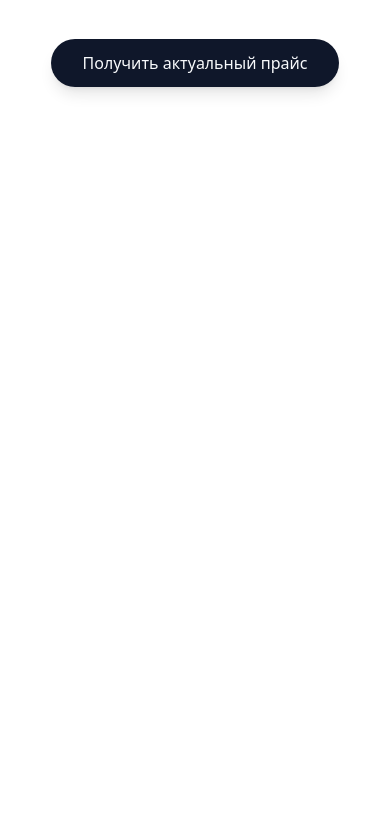
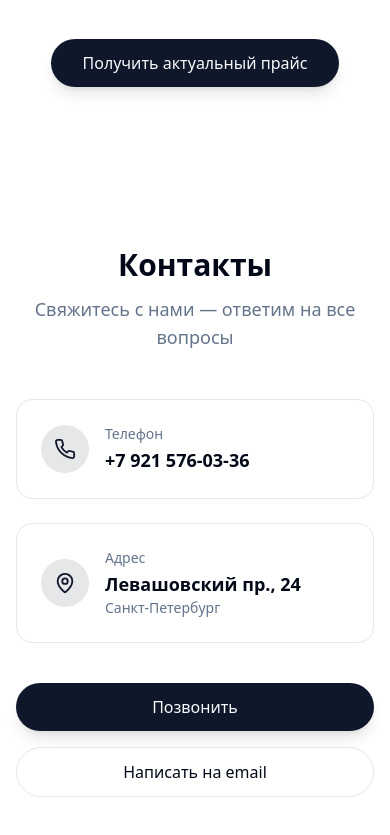
Before and after one commit to pr-poehali-dev/quantum-communication-design, a React (Vite) app: page / in a window 390 px wide. Shown: the part 2580-3415 px from the top of the page. Before the commit the page ends 2747 px from the top, so only its background shows below. Built offline with nearby package versions, Linux system fonts and the light colour scheme.

Commit message:
fix: add phone and address data

```diff
--- /dev/null
+++ b/src/components/Contacts.tsx
@@ -0,0 +1,57 @@
+import Icon from "@/components/ui/icon";
+
+const Contacts = () => {
+  return (
+    <section className="py-20 px-4 bg-background">
+      <div className="max-w-4xl mx-auto">
+        <div className="text-center mb-12">
+          <h2 className="text-3xl sm:text-4xl font-bold text-foreground mb-3">Контакты</h2>
+          <p className="text-muted-foreground text-lg">Свяжитесь с нами — ответим на все вопросы</p>
+        </div>
+
+        <div className="grid grid-cols-1 sm:grid-cols-2 gap-6 mb-10">
+          <a
+            href="tel:+79215760336"
+            className="flex items-center gap-4 p-6 rounded-2xl border border-border hover:bg-accent transition-colors group"
+          >
+            <div className="w-12 h-12 rounded-full bg-primary/10 flex items-center justify-center shrink-0 group-hover:bg-primary/20 transition-colors">
+              <Icon name="Phone" size={22} className="text-primary" />
+            </div>
+            <div>
+              <p className="text-sm text-muted-foreground mb-0.5">Телефон</p>
+              <p className="font-semibold text-foreground text-lg">+7 921 576-03-36</p>
+            </div>
+          </a>
+
+          <div className="flex items-center gap-4 p-6 rounded-2xl border border-border">
+            <div className="w-12 h-12 rounded-full bg-primary/10 flex items-center justify-center shrink-0">
+              <Icon name="MapPin" size={22} className="text-primary" />
+            </div>
+            <div>
+              <p className="text-sm text-muted-foreground mb-0.5">Адрес</p>
+              <p className="font-semibold text-foreground text-lg">Левашовский пр., 24</p>
+              <p className="text-sm text-muted-foreground">Санкт-Петербург</p>
+            </div>
+          </div>
+        </div>
+
+        <div className="flex flex-col sm:flex-row gap-4 justify-center">
+          <a
+            href="tel:+79215760336"
+            className="px-8 py-3 rounded-full bg-primary text-primary-foreground hover:bg-primary/90 transition-all duration-200 shadow-lg hover:shadow-xl transform hover:-translate-y-0.5 text-center font-medium"
+          >
+            Позвонить
+          </a>
+          <a
+            href="mailto:a.luzyakov@yandex.ru?subject=Заявка с сайта&body=Здравствуйте! Хочу оставить заявку."
+            className="px-8 py-3 rounded-full border border-border hover:bg-accent hover:text-accent-foreground transition-all duration-200 text-center font-medium"
+          >
+            Написать на email
+          </a>
+        </div>
+      </div>
+    </section>
+  );
+};
+
+export default Contacts;
--- a/src/pages/Index.tsx
+++ b/src/pages/Index.tsx
@@ -1,6 +1,7 @@
 import ArcGalleryHero from "@/components/ArcGalleryHero";
 import Portfolio from "@/components/Portfolio";
 import PriceList from "@/components/PriceList";
+import Contacts from "@/components/Contacts";
 
 const Index = () => {
   const images = [
@@ -27,6 +28,7 @@ const Index = () => {
       />
       <Portfolio />
       <PriceList />
+      <Contacts />
     </main>
   );
 };
```
